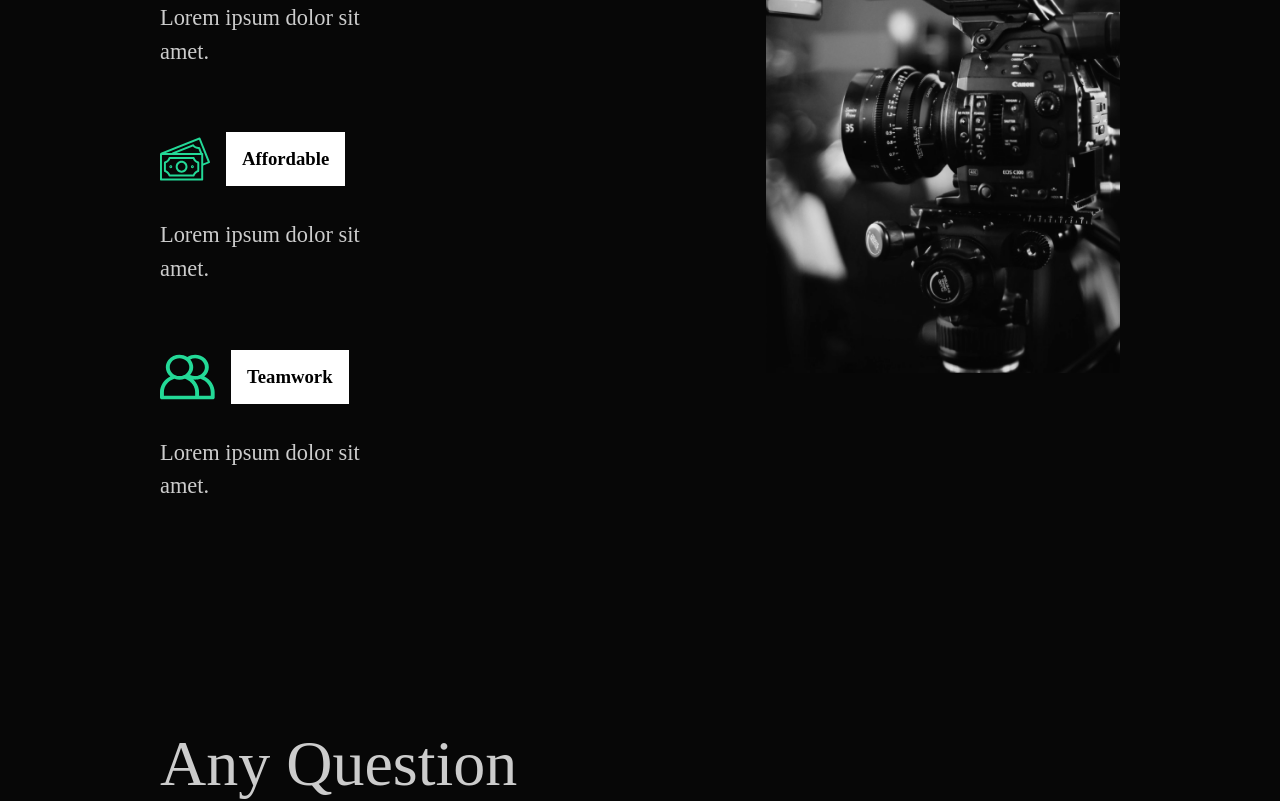
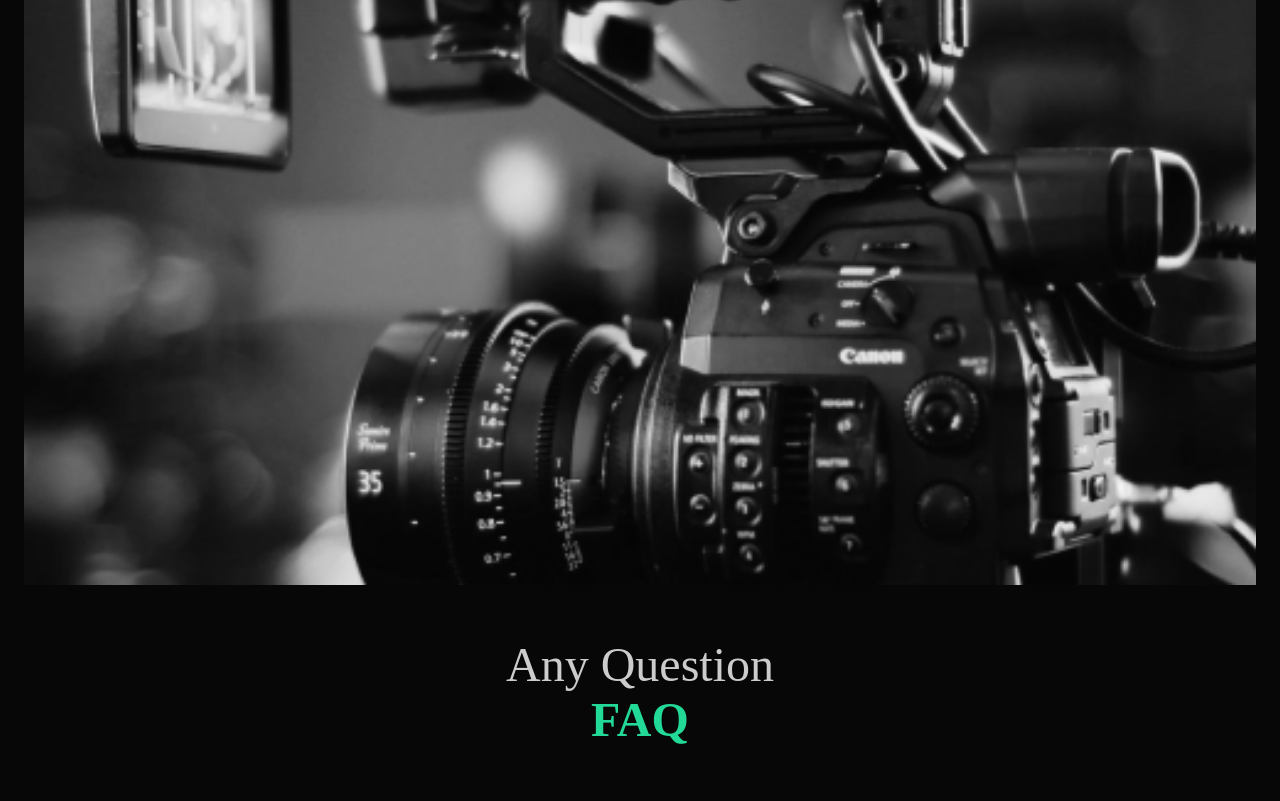
Before and after one commit to timmlaxton/chetbaker, a React (Create React App) app: page / in a window 1280 px wide. Shown: the part 1340-2141 px from the top of the page. Built offline with nearby package versions, Linux system fonts and the light colour scheme.

Commit message:
style about and services section

```diff
--- a/src/components/GlobalStyle.js
+++ b/src/components/GlobalStyle.js
@@ -10,6 +10,10 @@ const GlobalStyle = createGlobalStyle`
 
 body {
   background: #070707;
+  overflow-x: hidden;
+}
+html {
+  font-size: 75%;
 }
 
 button {
@@ -37,15 +41,15 @@ h2{
   h3{
     color: #fff;
   }
+  h4 {
+    font-weight: bold;
+    font-size: 2rem;
+  }
   p{
     padding: 3rem 0rem;
     color: #ccc;
     font-size: 1.4rem;
     line-height: 150%;
-  }
-  h4 {
-    font-weight: bold;
-
   }
 
   span{
--- a/src/components/Services.js
+++ b/src/components/ServicesSection.js
@@ -4,9 +4,9 @@ import diaphragm from "../img/diaphragm.svg";
 import money from "../img/money.svg";
 import teamwork from "../img/teamwork.svg";
 import home2 from "../img/home2.png";
-import styled from "styled-components";
 
 import { About, Description, Image } from "../styles";
+import styled from "styled-components";
 
 const ServicesSection = () => {
   return (
@@ -55,15 +55,17 @@ const ServicesSection = () => {
   );
 };
 
-const Services = styled(About)`
-  h2 {
-    padding-bottom: 5rem;
-  }
-  p {
-    width: 70%;
-    padding: 2rem 0rem 4rem 0rem;
-  }
-`;
+const Services = styled(About)``;
+
+// const Services = styled(About)`
+//   h2 {
+//     padding-bottom: 5rem;
+//   }
+//   p {
+//     width: 70%;
+//     padding: 2rem 0rem 4rem 0rem;
+//   }
+// `;
 const Cards = styled.div`
   display: flex;
   flex-wrap: wrap;
@@ -73,12 +75,12 @@ const Card = styled.div`
   .icon {
     display: flex;
     align-items: center;
-    h3 {
+    /* h3 {
       margin-left: 1rem;
       background: white;
       color: black;
       padding: 1rem;
-    }
+    } */
   }
 `;
 
--- a/src/pages/AboutUs.js
+++ b/src/pages/AboutUs.js
@@ -1,14 +1,14 @@
 import React from "react";
-import About from "../components/About";
-import Services from "../components/Services";
-import Faq from "../components/Faq";
+import AboutSection from "../components/AboutSection";
+import ServicesSection from "../components/ServicesSection";
+import FaqSection from "../components/FaqSection";
 
 const AboutUs = () => {
   return (
     <div>
-      <About />
-      <Services />
-      <Faq />
+      <AboutSection />
+      <ServicesSection />
+      <FaqSection />
     </div>
   );
 };
--- a/src/styles.js
+++ b/src/styles.js
@@ -1,25 +1,35 @@
 import styled from "styled-components";
+import { motion } from "framer-motion";
 
-export const About = styled.div`
+export const About = styled(motion.div)`
   min-height: 90vh;
   display: flex;
   align-items: center;
   justify-content: space-between;
   padding: 5rem 10rem;
-  color: #fff;
+  color: white;
+  @media (max-width: 1300px) {
+    display: block;
+    padding: 2rem 2rem;
+    text-align: center;
+  }
 `;
-
 export const Description = styled.div`
   flex: 1;
   padding-right: 5rem;
+  z-index: 2;
   h2 {
     font-weight: lighter;
-    display: flex;
-    justify-content: space-between;
+  }
+  @media (max-width: 1300px) {
+    padding: 0;
+    button {
+      margin: 2rem 0rem 5rem 0rem;
+    }
   }
 `;
-
 export const Image = styled.div`
+  z-index: 2;
   flex: 1;
   overflow: hidden;
   img {
@@ -28,6 +38,7 @@ export const Image = styled.div`
     object-fit: cover;
   }
 `;
+
 export const Hide = styled.div`
   overflow: hidden;
 `;
```
Also changed, not shown: src/components/AboutSection.js (renamed from src/components/About.js), src/components/FaqSection.js (renamed from src/components/Faq.js).
